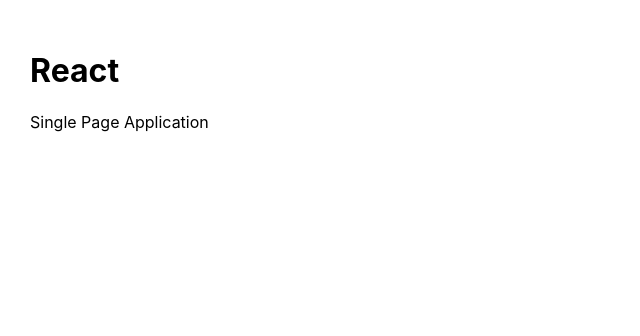
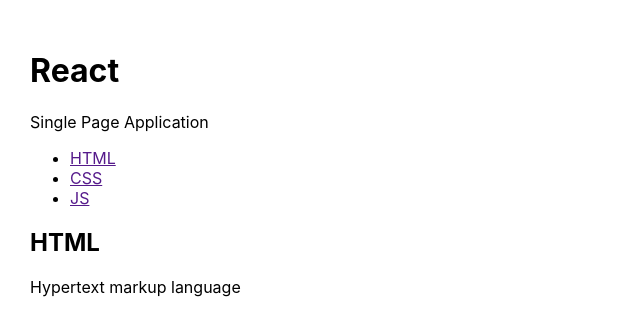
Before and after one commit to psh38/my_react_app, a React (Create React App) app: page / in a window 1280 px wide. Shown: the top 336 px of the page, without its empty margins (0-640 px from the left). Built offline with nearby package versions, Linux system fonts and the light colour scheme.

Commit message:
myheader props

```diff
--- a/src/App.js
+++ b/src/App.js
@@ -15,11 +15,13 @@
 // Myheader
 class Myheader extends Component {
   render() {
+    console.log(this);
+    console.log(this.props);
     return (
       //주의사항 JSX문법영역 이기 때문에 부모가 반드시 있어야 함!
       <header>
-        <h1 class="logo">React</h1>
-        <p>Single Page Application</p>
+        <h1 className="logo">{this.props.title}</h1>
+        <p>{this.props.desc}</p>
       </header>
       // 빈 프래그먼트 (해결방법)
       // <>
@@ -30,11 +32,50 @@
   }
 }
 
+// Mynav
+class Mynav extends Component {
+  render() {
+    return (
+      <nav>
+        <ul>
+          <li>
+            <a href="">HTML</a>
+          </li>
+          <li>
+            <a href="">CSS</a>
+          </li>
+          <li>
+            <a href="">JS</a>
+          </li>
+        </ul>
+      </nav>
+    )
+  }
+}
+
+// Myariticle
+class Myariticle extends Component {
+  render() {
+    return (
+      <section>
+        <article>
+          <h2>HTML</h2>
+          <p>Hypertext markup language</p>
+        </article>
+      </section>
+    )
+  }
+}
+
+
 class App extends Component {
   render() {
     return (
       <div className="App">
-        <Myheader></Myheader>
+        {/* props title/ desc */}
+        <Myheader title="React" desc="Single Page Application"/>
+        <Mynav/>
+        <Myariticle/>
       </div>
     )
   }
```
